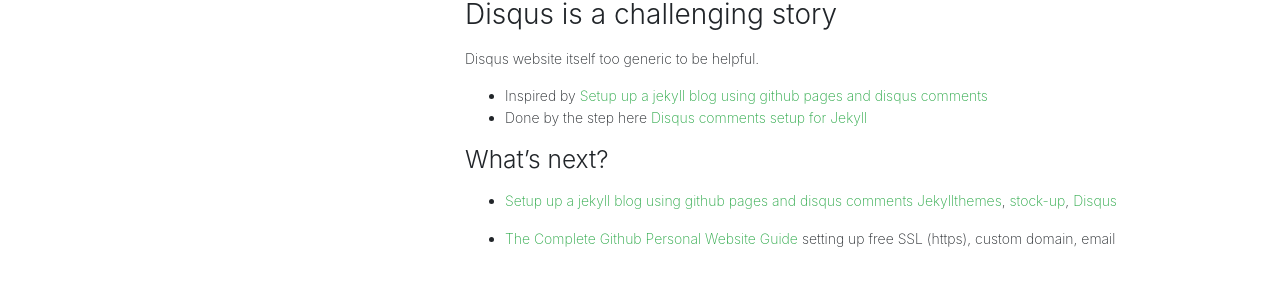
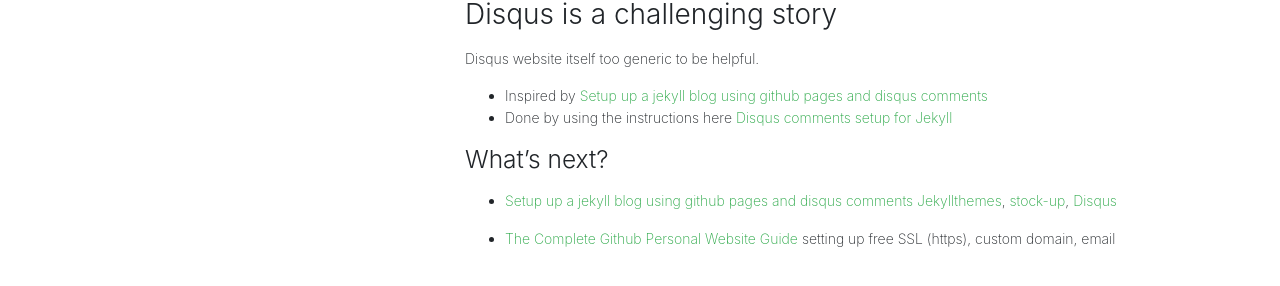
Before and after one commit to mallim/mallim-blog1, a Jekyll site: the page built from _posts/2018-03-20-hello-world.md, in a window 1280 px wide. Shown: the part 434-720 px from the top of the page. Built offline with Jekyll 4.4.1, drawn with Linux system fonts in a browser that asks for light colours; comment, search, counter and statistics services are not loaded.

Commit message:
correct my English

```diff
--- a/_posts/2018-03-20-hello-world.md
+++ b/_posts/2018-03-20-hello-world.md
@@ -27,7 +27,7 @@
 Disqus website itself too generic to be helpful.
 
 * Inspired by [Setup up a jekyll blog using github pages and disqus comments](http://vdaubry.github.io/2014/10/19/setup-a-jekyll-blog/)
-* Done by the step here [Disqus comments setup for Jekyll](https://desiredpersona.com/disqus-comments-jekyll/)
+* Done by using the instructions here [Disqus comments setup for Jekyll](https://desiredpersona.com/disqus-comments-jekyll/)
 
 ### What's next?
 
```
